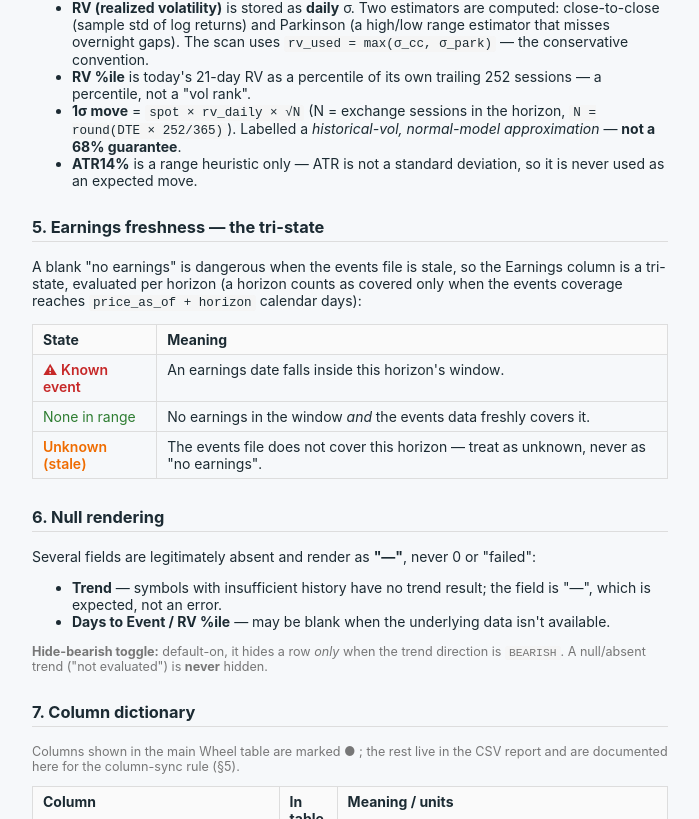
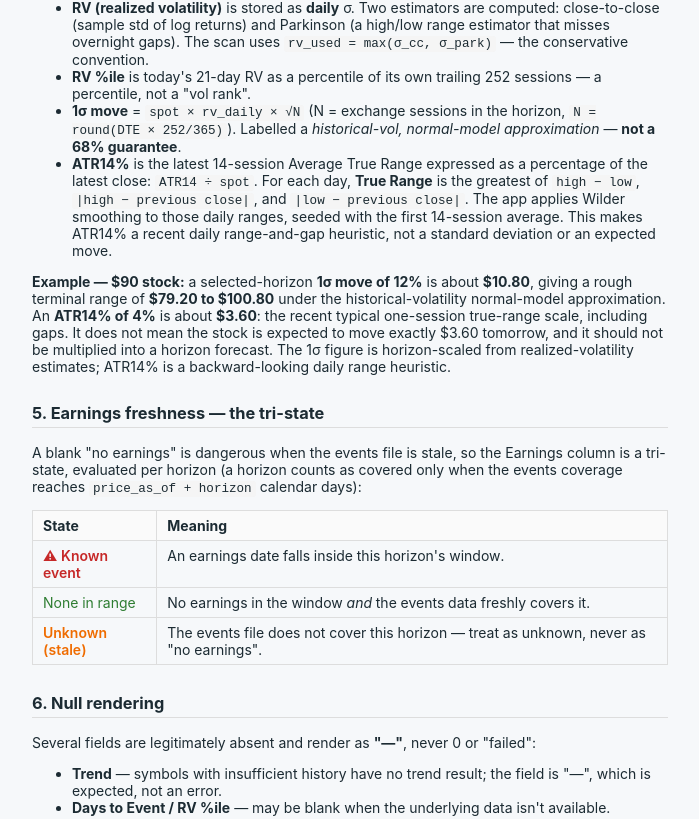
Before and after one commit to nhznl/smallFish, an Angular app in the folder stock-app-ui/: page /wheelExplainer in a window 1280 px wide. Shown: the part 1341-2160 px from the top of the page, without its empty margins (16-715 px from the left). Built offline with nearby package versions, Linux system fonts and the light colour scheme.

Commit message:
fixed table headers and rv% column values to be links

```diff
--- a/stock-app-ui/src/app/wheel-explainer/wheel-explainer.component.html
+++ b/stock-app-ui/src/app/wheel-explainer/wheel-explainer.component.html
@@ -94,9 +94,21 @@ a percentile, not a "vol rank".</li>
 <li><strong>1σ move</strong> = <code>spot × rv_daily × √N</code> (N = exchange sessions in the horizon,
 <code>N = round(DTE × 252/365)</code>). Labelled a <em>historical-vol, normal-model approximation</em> —
 <strong>not a 68% guarantee</strong>.</li>
-<li><strong>ATR14%</strong> is a range heuristic only — ATR is not a standard deviation, so it is never used
-as an expected move.</li>
+<li><strong>ATR14%</strong> is the latest 14-session Average True Range expressed as a percentage of the
+latest close: <code>ATR14 ÷ spot</code>. For each day, <strong>True Range</strong> is the greatest of
+<code>high − low</code>, <code>|high − previous close|</code>, and <code>|low − previous close|</code>.
+The app applies Wilder smoothing to those daily ranges, seeded with the first 14-session average. This makes
+ATR14% a recent daily range-and-gap heuristic, not a standard deviation or an expected move.</li>
 </ul>
+<p>
+  <strong>Example — $90 stock:</strong> a selected-horizon <strong>1σ move of 12%</strong> is about
+  <strong>$10.80</strong>, giving a rough terminal range of <strong>$79.20 to $100.80</strong> under the
+  historical-volatility normal-model approximation. An <strong>ATR14% of 4%</strong> is about
+  <strong>$3.60</strong>: the recent typical one-session true-range scale, including gaps. It does not mean
+  the stock is expected to move exactly $3.60 tomorrow, and it should not be multiplied into a horizon forecast.
+  The 1σ figure is horizon-scaled from realized-volatility estimates; ATR14% is a backward-looking daily
+  range heuristic.
+</p>
 </section>
 
 <section>
@@ -141,6 +153,7 @@ which is expected, not an error.</li>
     <tr><td>Last close</td><td>●</td><td>Latest close (dollars), as of <code>price_as_of</code>.</td></tr>
     <tr><td>RV %ile (rv_percentile_252)</td><td>●</td><td>21-day RV as a percentile of its trailing-year values. Select the table value to inspect the current RV and every dated RV observation used in that calculation.</td></tr>
     <tr><td>1σ move (sigma_move_pct / _dollars)</td><td>●</td><td>Expected 1σ move as % of spot (and dollars in the CSV).</td></tr>
+    <tr><td>ATR14% (atr14_pct)</td><td>●</td><td>14-session Average True Range as a % of last close; a daily range-and-gap heuristic, not an expected move.</td></tr>
     <tr><td>Put ITM / Call ITM (put/call_expiry_itm @ cushion)</td><td>●</td><td>Historical expiry-ITM (terminal-close) frequency at the selected OTM cushion. Fraction → shown %.</td></tr>
     <tr><td>Put Touch / Call Touch (put/call_touch @ cushion)</td><td>●</td><td>Historical touch frequency (min low / max high) at the selected cushion. Fraction → shown %.</td></tr>
     <tr><td>Min cushion ≤20% ITM (min_cushion_20pct_itm)</td><td>●</td><td>Smallest tested cushion whose put expiry-ITM ≤ 20%; <code>&gt;10%</code> if none. A display string — nothing is "safe".</td></tr>
@@ -152,7 +165,6 @@ which is expected, not an error.</li>
     <tr><td>Trend (trend_direction)</td><td>●</td><td>BULLISH / BEARISH / SIDEWAYS / NEUTRAL, or "—" when unavailable. Drives the hide toggle.</td></tr>
     <tr><td>5d / 31d range (high/low/width%/close-pos)</td><td></td><td>Recent price range over ~1 week and ~1.5 months, band width %, and where the close sits in the band.</td></tr>
     <tr><td>RV7 / RV21 / RV37 (cc / park / used)</td><td></td><td>Both estimators and the used max, per window (daily σ). Horizon→window mapping: 7→RV7, 14/30/37→RV21, 45→RV37.</td></tr>
-    <tr><td>ATR14% (atr14_pct)</td><td></td><td>Range heuristic only — never an expected move.</td></tr>
     <tr><td>swing_low_20 / dist_sma50_pct / bb_lower</td><td></td><td>20-day swing low, distance to SMA50, lower Bollinger — downside-structure context.</td></tr>
     <tr><td>worst / p10 min-close % (worst_min_close_pct / p10_min_close_pct)</td><td></td><td>Worst and 10th-percentile lowest close over the window vs entry — historical drawdown context.</td></tr>
     <tr><td>data_quality / quality_reasons</td><td>●</td><td>Underlying price state: OK, STALE, UNKNOWN, or INVALID, plus stable reason codes. Only OK rows are shown by default or can enter the live chain shortlist.</td></tr>
--- a/stock-app-ui/src/app/wheel/wheel.component.css
+++ b/stock-app-ui/src/app/wheel/wheel.component.css
@@ -278,7 +278,19 @@
   background: var(--surface-sunken);
   color: var(--text-secondary);
   font-size: var(--text-sm);
-  white-space: nowrap;
+  /* Keep the dense table readable when a column has a descriptive label. */
+  max-width: 104px;
+  line-height: 1.2;
+  white-space: normal;
+}
+
+.wheel-table th .mat-sort-header-container,
+.wheel-table th .mat-sort-header-content {
+  white-space: normal;
+}
+
+.wheel-table th .mat-sort-header-content {
+  overflow-wrap: anywhere;
 }
 
 .wheel-table th:hover {
@@ -298,6 +310,7 @@
 
 /* Grouped header band over the cushion-dependent Put/Call pairs. */
 .group-header-row th {
+  max-width: none;
   padding-top: 7px;
   padding-bottom: 7px;
   border-bottom: 1px solid var(--border);
@@ -350,15 +363,17 @@
   padding: 3px 0;
   border: 0;
   background: none;
-  color: inherit;
+  color: var(--primary);
   font: inherit;
+  text-decoration: underline;
+  text-decoration-style: dotted;
+  text-underline-offset: 3px;
   cursor: pointer;
 }
 
-.rv-detail-button:hover .rv-value {
-  color: var(--primary);
-  text-decoration: underline;
-  text-underline-offset: 3px;
+.rv-detail-button:hover {
+  color: var(--primary-hover);
+  text-decoration-style: solid;
 }
 
 .rv-detail-button:focus-visible {
--- a/stock-app-ui/src/app/wheel/wheel.component.html
+++ b/stock-app-ui/src/app/wheel/wheel.component.html
@@ -165,7 +165,7 @@
           >
           <!-- Grouped header band over the cushion-dependent columns. -->
           <ng-container matColumnDef="groupLead">
-            <th mat-header-cell *matHeaderCellDef [attr.colspan]="5" class="group-blank"></th>
+            <th mat-header-cell *matHeaderCellDef [attr.colspan]="6" class="group-blank"></th>
           </ng-container>
           <ng-container matColumnDef="groupPut">
             <th mat-header-cell *matHeaderCellDef [attr.colspan]="2" class="group-band group-put">Put @ {{ cushion }}%</th>
@@ -216,6 +216,13 @@
             <td mat-cell *matCellDef="let c"
               matTooltip="1σ move — historical-vol, normal-model approximation. Not a 68% guarantee." matTooltipPosition="above">
               {{ c.wheel.sigmaMovePct != null ? ((c.wheel.sigmaMovePct * 100) | number:'1.1-1') + '%' : '—' }}
+            </td>
+          </ng-container>
+          <ng-container matColumnDef="atr14Pct">
+            <th mat-header-cell *matHeaderCellDef mat-sort-header>ATR14%</th>
+            <td mat-cell *matCellDef="let c"
+              matTooltip="14-session Average True Range divided by the latest close. A daily range/gap heuristic, not an expected move." matTooltipPosition="above">
+              {{ c.wheel.atr14Pct != null ? ((c.wheel.atr14Pct * 100) | number:'1.1-1') + '%' : '—' }}
             </td>
           </ng-container>
           <ng-container matColumnDef="putExpiryItm">
--- a/stock-app-ui/src/app/wheel/wheel.component.ts
+++ b/stock-app-ui/src/app/wheel/wheel.component.ts
@@ -100,6 +100,7 @@ export class WheelComponent implements OnInit, OnDestroy {
     'lastClose',
     'rvPercentile252',
     'sigmaMovePct',
+    'atr14Pct',
     'putExpiryItm',
     'putTouch',
     'callExpiryItm',
@@ -494,6 +495,7 @@ export class WheelComponent implements OnInit, OnDestroy {
       case 'lastClose': return w?.lastClose ?? -Infinity;
       case 'rvPercentile252': return w?.rvPercentile252 ?? -Infinity;
       case 'sigmaMovePct': return w?.sigmaMovePct ?? -Infinity;
+      case 'atr14Pct': return w?.atr14Pct ?? -Infinity;
       case 'putExpiryItm': return this.putItm(item) ?? -Infinity;
       case 'putTouch': return this.putTouchVal(item) ?? -Infinity;
       case 'callExpiryItm': return this.callItm(item) ?? -Infinity;
```
Also changed, not shown: 1 other file (tests, documents, lock files or other folders).
